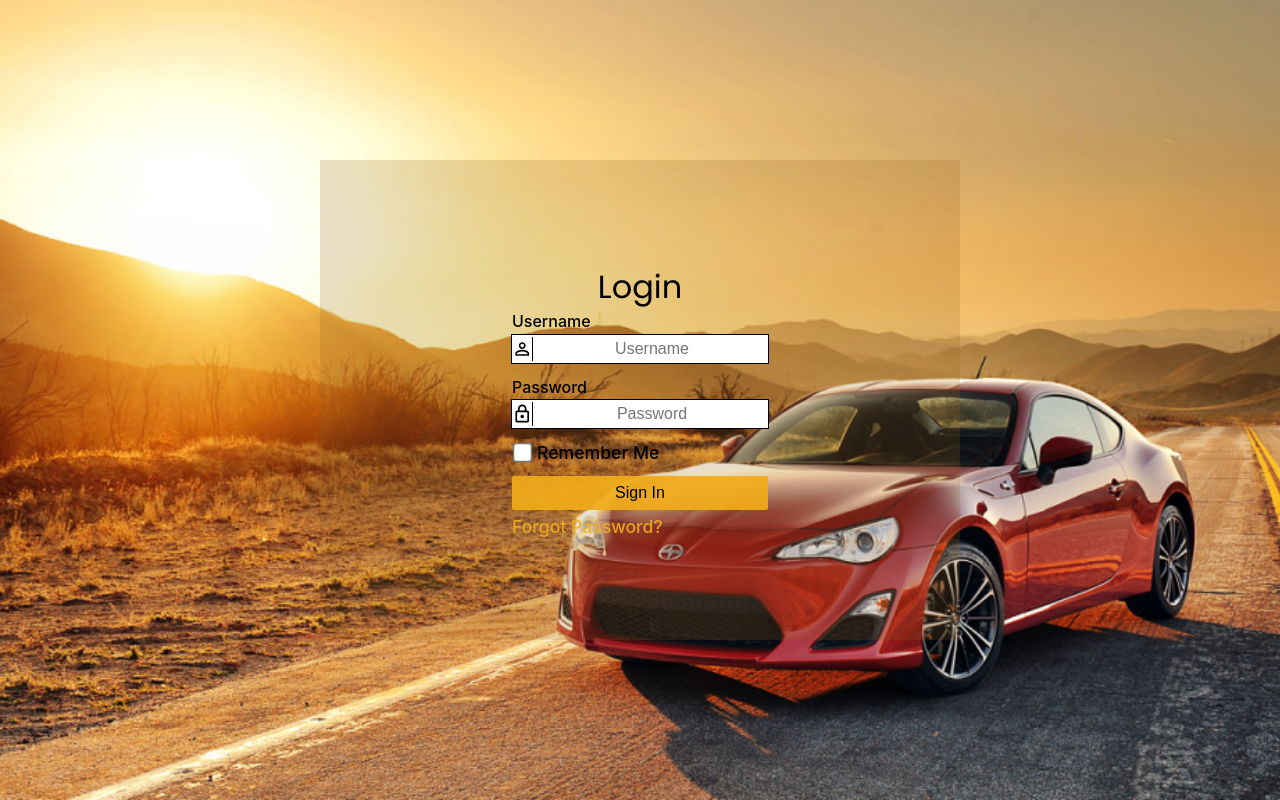
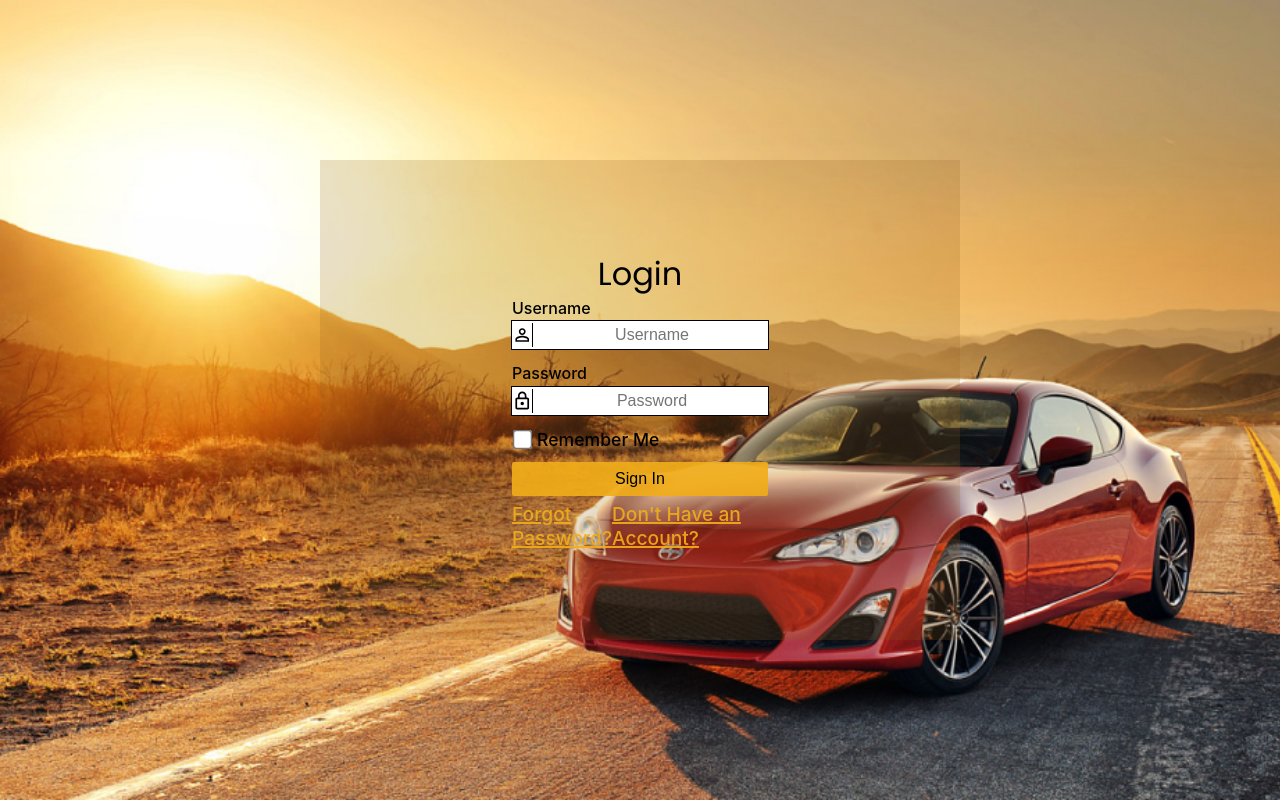
Before and after one commit to fchoy/ScionWebsite, a React (Create React App) app: page / in a window 1280 px wide. Built offline with nearby package versions, Linux system fonts and the light colour scheme.

Commit message:
added register link to login page

```diff
--- a/src/App.js
+++ b/src/App.js
@@ -7,6 +7,7 @@ import History from './Components/History'
 import Motorsports from './Components/Motorsports'
 import Vehicles from './Components/Vehicles'
 import Login from './Pages/Login'
+import Signup from './Pages/Signup'
 
 /*const Container = styled.div`
   overflow-x : hidden;
@@ -57,6 +58,7 @@ const App = () => {
       <Footer/>
     </Container>*/
     <Login/>
+    //<Signup/>
   )
 }
 
--- a/src/Pages/Login.jsx
+++ b/src/Pages/Login.jsx
@@ -217,28 +217,63 @@ const LoginButton = styled.button`
     }
 `;
 
+const LinksDiv = styled.div`
+    width : 40%;
+    display : flex;
+    flex-direction : row;
+    align-items: center;
+    @media ${media.mobile}{
+        width : fit-content;
+        flex-direction: column;
+    }
+`;
+
 const ForgotPasswordDiv = styled.div`
-    width : 40%;
-
+    width : fit-content;
+    flex : 1;
     @media ${media.mobile}{
-        width : 70%;
+        margin-bottom : 5%;
     }
 `;
 
 const ForgotPasswordLink = styled.a`
     width: fit-content;
-    font-size : 1.1em;
+    font-size : 1.2em;
     font-weight : 500;
     color : #f1ad1aea;
-    text-decoration: none;
+    text-decoration: underline;
+    text-decoration-thickness : 2px;
     &:hover{
         cursor : pointer;
-        text-decoration: underline;
-        text-decoration-thickness : 2px;
     }
 
     @media ${media.mobile}{
-        font-size : 1.2em;
+        font-size : 1.3em;
+        color : #ffc23e;
+    }
+`;
+
+const SignupLinkDiv = styled.div`
+    display : flex;
+    flex-direction: row;
+    height : fit-content;
+`;
+
+const SignupLink = styled.a`
+    margin : auto 0;
+    width: fit-content;
+    font-size : 1.2em;
+    font-weight : 500;
+    color : #f1ad1aea;
+    text-decoration: underline;
+    text-decoration-thickness : 2px;
+
+    &:hover{
+        cursor : pointer;
+    }
+
+    @media ${media.mobile}{
+        font-size : 1.3em;
         color : #ffc23e;
     }
 `;
@@ -269,9 +304,14 @@ const Login = () => {
                 <Checkbox type="checkbox"/><CheckboxText>Remember Me</CheckboxText>
             </CheckboxDiv>
             <LoginButton>Sign In</LoginButton>
-            <ForgotPasswordDiv>
-                <ForgotPasswordLink>Forgot Password?</ForgotPasswordLink>
-            </ForgotPasswordDiv>
+            <LinksDiv>
+                <ForgotPasswordDiv>
+                    <ForgotPasswordLink>Forgot Password?</ForgotPasswordLink>
+                </ForgotPasswordDiv>
+                <SignupLinkDiv>
+                    <SignupLink>Don't Have an Account?</SignupLink>
+                </SignupLinkDiv>
+            </LinksDiv>
         </LoginDiv>
     </Container>
   )
--- a/src/Pages/Signup.jsx
+++ b/src/Pages/Signup.jsx
@@ -1,8 +1,13 @@
 import React from 'react'
+import styled from 'styled-components';
+
+const Container = styled.div`
+
+`;
 
 const Signup = () => {
   return (
-    <div>Signup</div>
+    <Container></Container>
   )
 }
 
```
